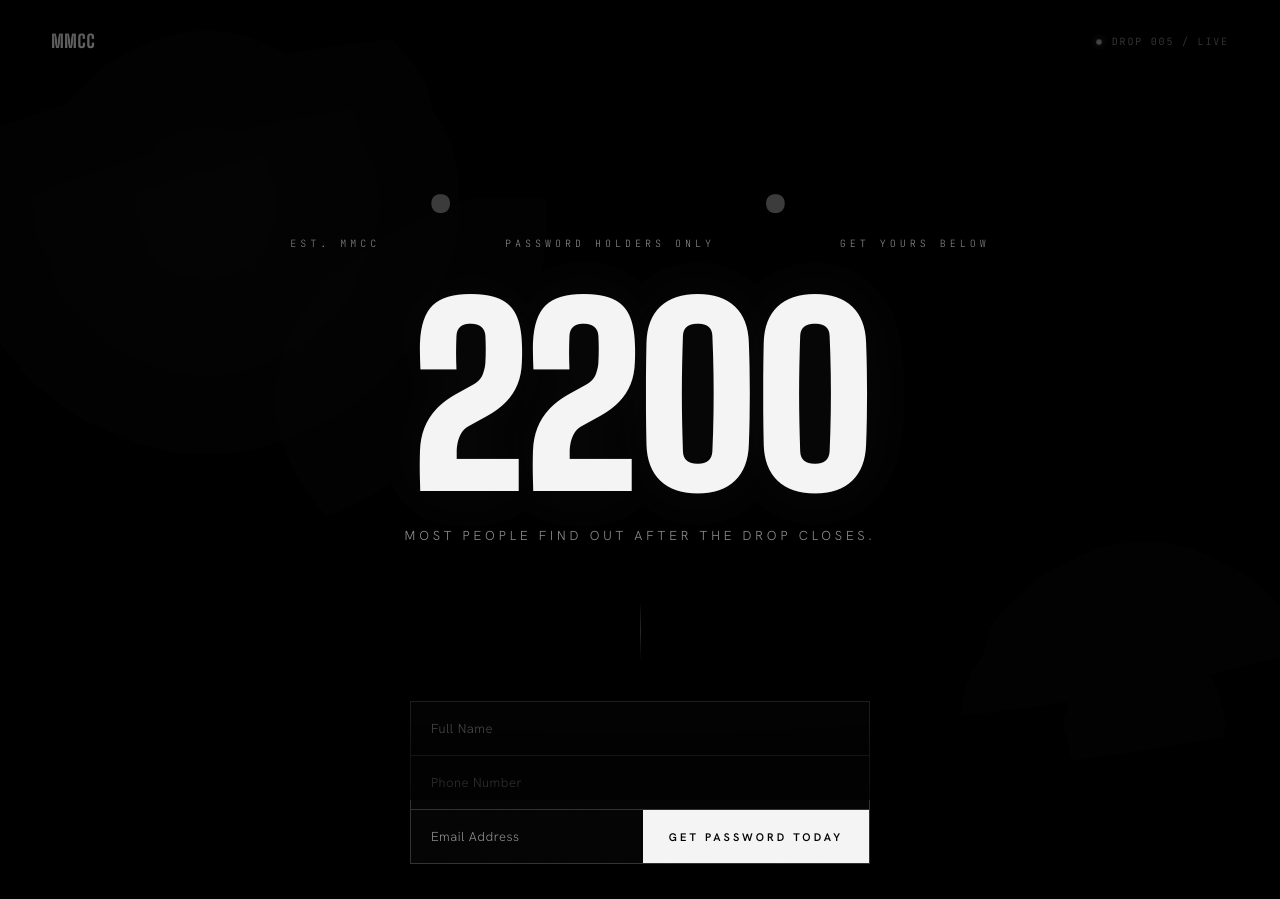
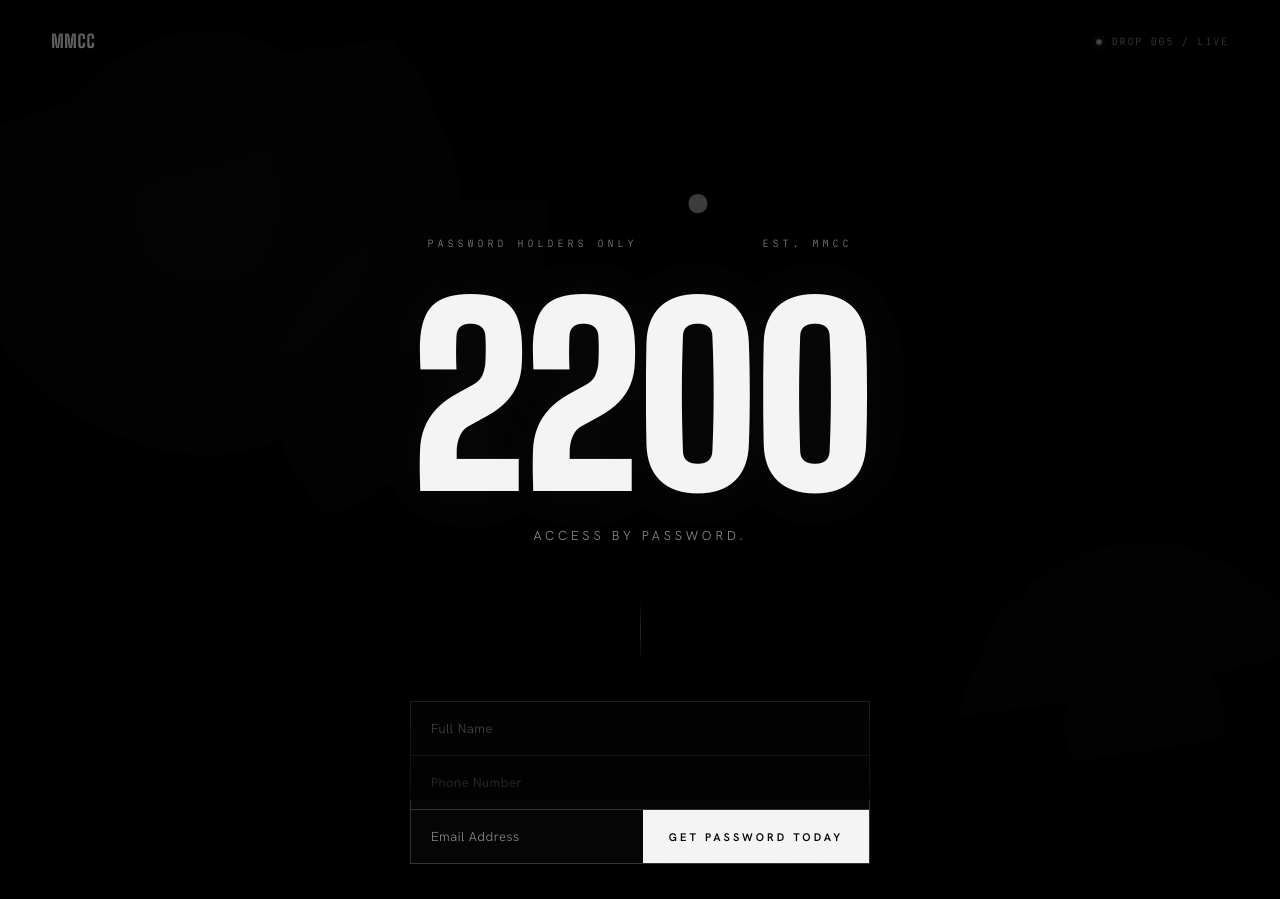
Before and after one commit to qqr9x9f86p-boop/22hundred, a plain HTML site: page index.html in a window 1280 px wide. Shown: the top 899 px of the page. Drawn offline with Linux system fonts and the light colour scheme.

Commit message:
tighten eyebrow copy, simplify hero sub

```diff
--- a/index.html
+++ b/index.html
@@ -365,15 +365,13 @@
 
   <section class="hero" aria-labelledby="brand">
     <div class="hero-eyebrow">
-      EST. MMCC
-      <span class="sep">·</span>
       PASSWORD HOLDERS ONLY
       <span class="sep">·</span>
-      GET YOURS BELOW
+      EST. MMCC
     </div>
 
     <h1 class="hero-mark" id="brand">2200</h1>
-    <p class="hero-sub">Most people find out after the drop closes.</p>
+    <p class="hero-sub">Access by password.</p>
 
     <div class="divider-line" aria-hidden="true"></div>
 
```
